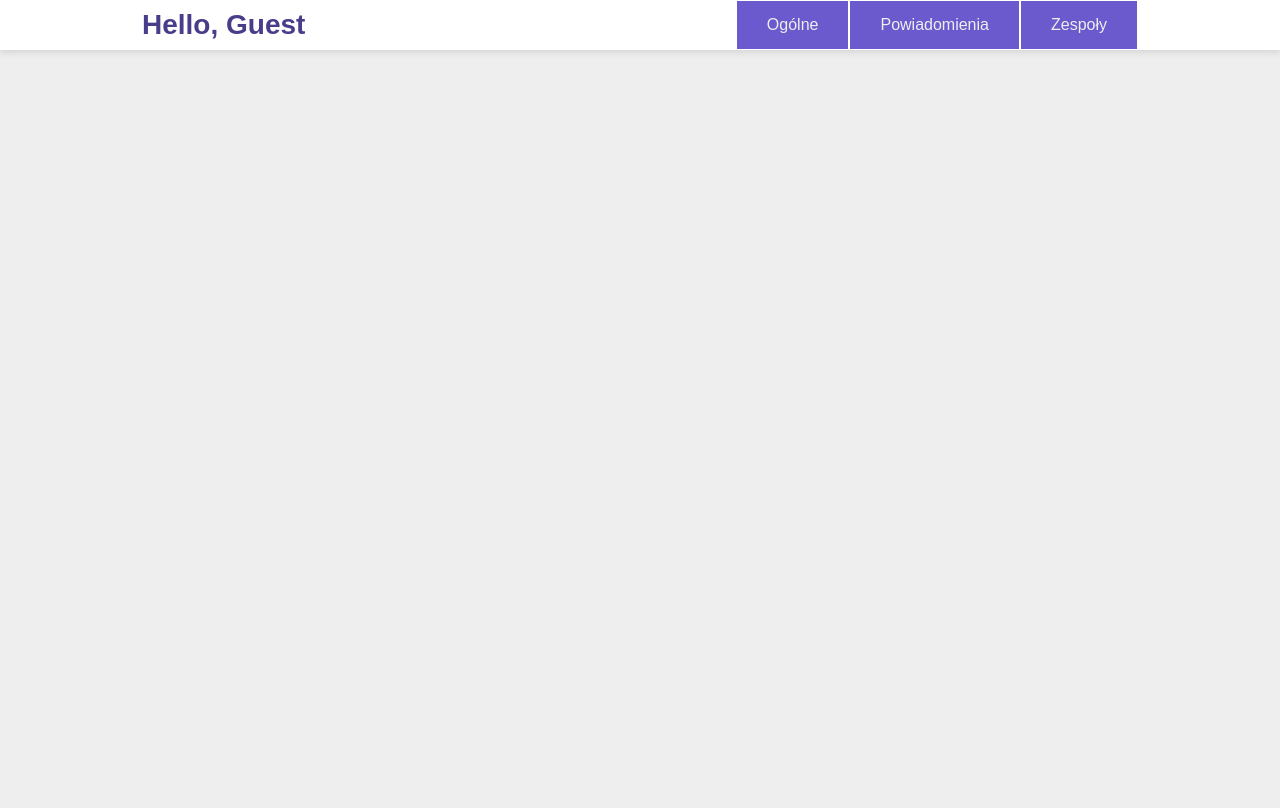
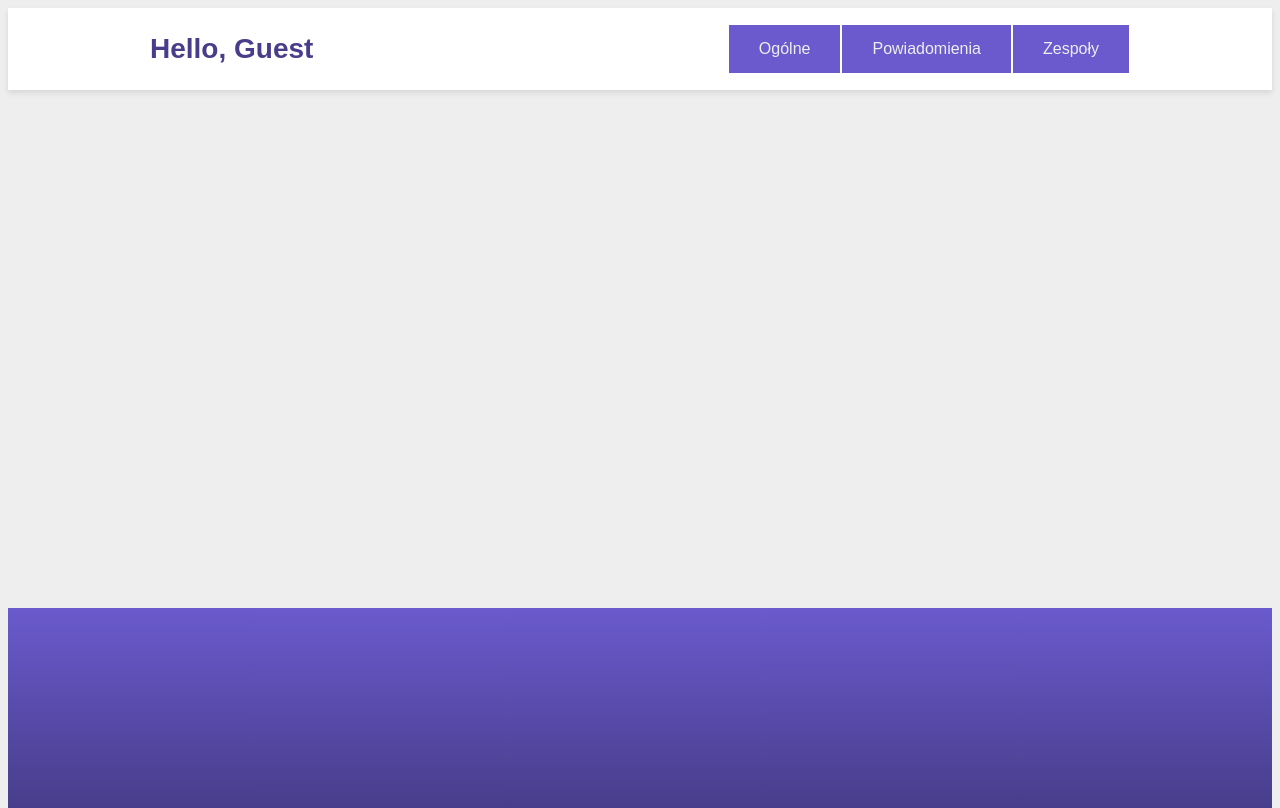
Before and after one commit to GucioWons/bobrzyguy, a Django app: page /landing/ in a window 1280 px wide. Before the commit the page ends 53 px from the top, so only its background shows below. Run offline with Django 4.2, Linux system fonts and the light colour scheme; some libraries are stand-ins or nearby versions.

Commit message:
Przyklejona Stopka

```diff
--- /dev/null
+++ b/static/styles/footer.css
@@ -0,0 +1,18 @@
+html {
+    font-family: sans-serif;
+    height: 100%;
+}
+
+body {
+    background-color: #EEE;
+    display: flex;
+    flex-direction: column;
+    min-height: 100%;
+}
+
+footer {
+    width: 100%;
+    height: 200px;
+    background-image: linear-gradient(#6A5ACD, #483D8B);
+    margin-top:auto;
+}
--- a/static/styles/style.css
+++ b/static/styles/style.css
@@ -1,12 +1,13 @@
-* {
-    margin: 0;
-    padding: 0;
-    box-sizing: border-box;
+html {
     font-family: sans-serif;
+    height: 100%;
 }
 
 body {
     background-color: #EEE;
+    display: flex;
+    flex-direction: column;
+    min-height: 100%;
 }
 
 header  {
--- a/templates/base.html
+++ b/templates/base.html
@@ -4,7 +4,8 @@
     <meta charset="UTF-8">
     <title>UserPage</title>
     {% load static %}
-    <link rel="stylesheet" href="{% static 'styles/style.css' %}"> <! -- glowny css-->
+    <link rel="stylesheet" href="/static/styles/style.css"> <! -- glowny css-->
+     <link rel="stylesheet" href="/static/styles/footer.css"> <! -- stopka-->
     <link rel="stylesheet" href="https://cdnjs.cloudflare.com/ajax/libs/font-awesome/4.7.0/css/font-awesome.min.css">
 </head>
 <body>
@@ -42,17 +43,10 @@
 
 
 
-
-
-
-
-
-
-
+<footer>
+</footer>
 <script src="{% static 'js/functions.js' %}"></script>
 <script src="https://code.jquery.com/jquery-3.1.1.min.js"></script>
-<script>
+</body>
 
-</script>
-</body>
 </html>
```
